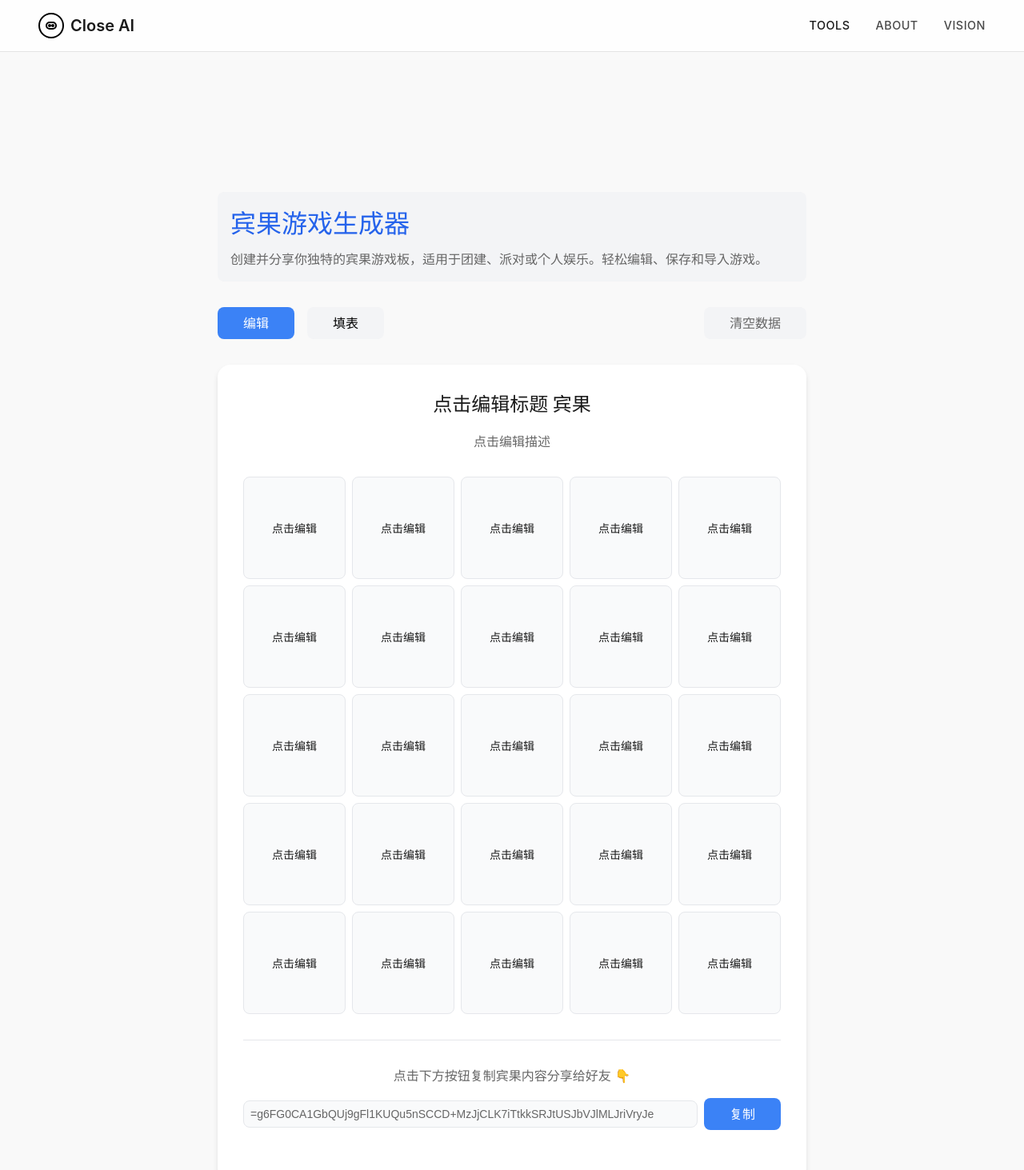
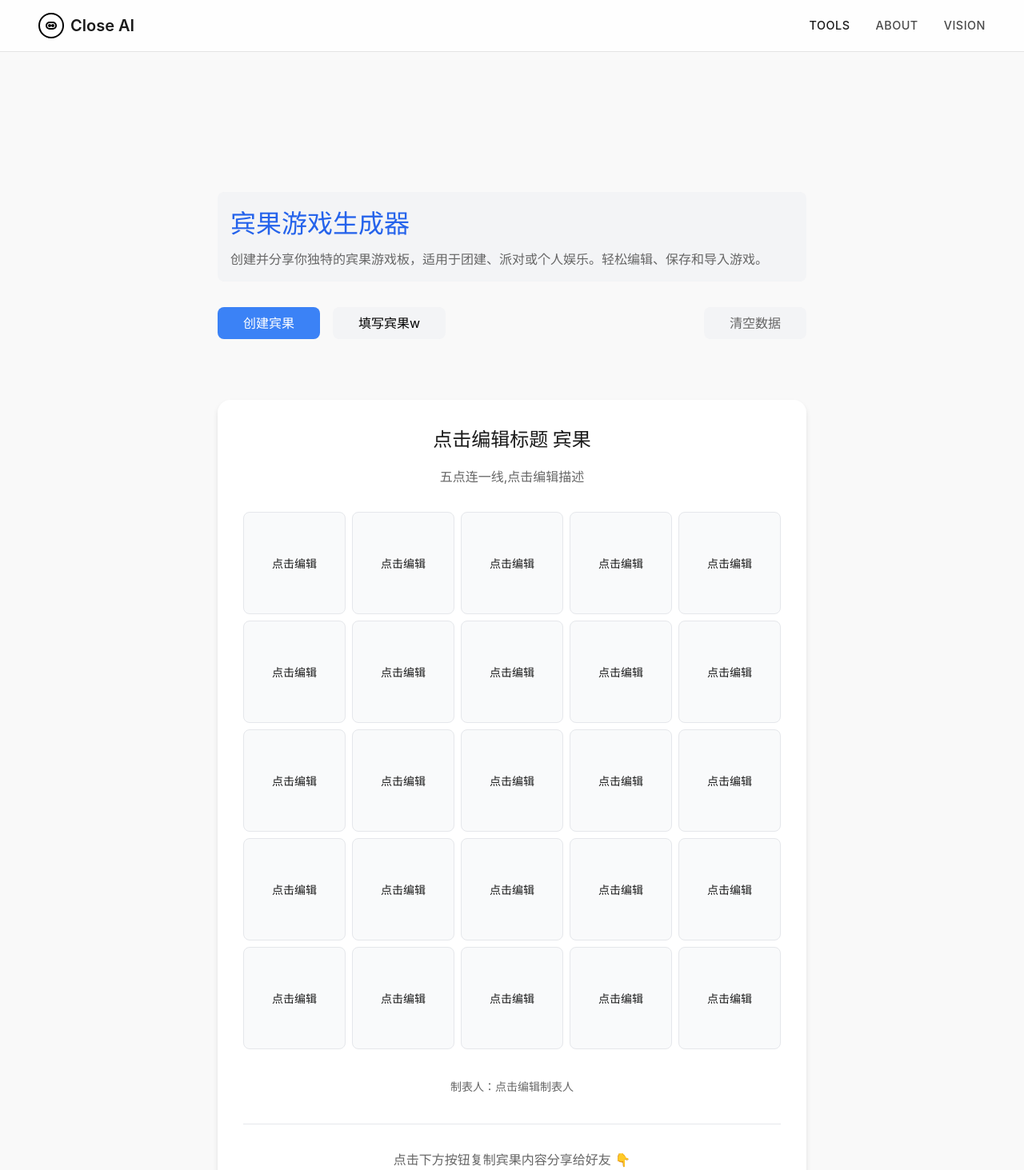
Before and after one commit to senzi/closeai, a Vue app: page /bingo-game in a window 1280 px wide. Shown: the top 1463 px of the page at 80% size. Built offline with nearby package versions, Linux system fonts and the light colour scheme.

Commit message:
fix: 修复creatorInput未定义错误并改进导入失败提示
1. 添加creatorInput的ref定义
2. 将导入失败提示改为内联显示
3. 添加错误提示的淡入淡出动画效果

```diff
--- a/src/views/tools/bingo-game.vue
+++ b/src/views/tools/bingo-game.vue
@@ -11,10 +11,10 @@
     <div class="mode-tabs">
       <div class="mode-buttons">
         <button :class="['tab-btn', { active: mode === 'edit' }]" @click="switchMode('edit')">
-          编辑
+          创建宾果
         </button>
         <button :class="['tab-btn', { active: mode === 'play' }]" @click="switchMode('play')">
-          填表
+          填写宾果w
         </button>
       </div>
       <button v-if="mode === 'edit'" @click="showClearConfirmation = true" class="clear-btn">
@@ -27,10 +27,27 @@
       <div class="clear-dialog">
         <p>确定要清空所有数据吗？此操作不可撤销。</p>
         <div class="confirmation-actions">
-          <button @click="clearAllData" class="clear-confirm-btn">确定</button>
-          <button @click="showClearConfirmation = false" class="clear-cancel-btn">取消</button>
+          <button @click="clearAllData" class="clear-confirm-btn">
+            确定
+          </button>
+          <button @click="showClearConfirmation = false" class="clear-cancel-btn">
+            取消
+          </button>
         </div>
       </div>
+    </div>
+
+    <!-- 填表模式的导入功能 -->
+    <div class="import-wrapper">
+      <div v-if="mode === 'play'" class="import-section">
+        <input v-model="importText" placeholder="粘贴宾果游戏数据或分享链接" class="import-input" />
+        <button @click="importGame" class="import-btn">
+          导入
+        </button>
+      </div>
+      <transition name="fade">
+        <p v-if="showImportError" class="import-error">导入失败：无效的数据格式</p>
+      </transition>
     </div>
 
     <!-- 游戏内容 -->
@@ -45,7 +62,7 @@
             {{ gameData.title || '点击编辑标题' }} 宾果
           </h2>
         </div>
-        <h2 v-else>{{ gameData.title || '未命名' }} 宾果</h2>
+        <h2 v-else>{{ gameData.title || '未命名' }}宾果</h2>
       </div>
 
       <!-- 描述 -->
@@ -55,16 +72,10 @@
             @blur="finishEditing('description')" @keyup.enter="finishEditing('description')" placeholder="输入描述"
             class="inline-edit" />
           <p v-else @click="startEditing('description')" class="editable">
-            {{ gameData.description || '点击编辑描述' }}
+            五点连一线,{{ gameData.description || '点击编辑描述' }}
           </p>
         </div>
         <p v-else>{{ gameData.description || '暂无描述' }}</p>
-      </div>
-
-      <!-- 填表模式的导入功能 -->
-      <div v-if="mode === 'play'" class="import-section">
-        <input v-model="importText" placeholder="粘贴宾果游戏数据" class="import-input" />
-        <button @click="importGame" class="import-btn">导入</button>
       </div>
 
       <!-- 5x5 表格 -->
@@ -86,14 +97,29 @@
         </div>
       </div>
 
+      <!-- 制表人 -->
+      <div class="creator-section">
+        <div v-if="mode === 'edit'" class="editable-field">
+          <input v-if="editingField === 'creator'" ref="creatorInput" v-model="gameData.creator"
+            @blur="finishEditing('creator')" @keyup.enter="finishEditing('creator')" placeholder="输入制表人"
+            class="inline-edit creator-input" />
+          <p v-else @click="startEditing('creator')" class="editable creator-text">
+            制表人：{{ gameData.creator || '点击编辑制表人' }}
+          </p>
+        </div>
+        <p v-else class="creator-text">
+          制表人：{{ gameData.creator || '未署名' }}
+        </p>
+      </div>
+
       <!-- 分享环节（仅编辑模式） -->
       <div v-if="mode === 'edit'" class="share-section">
         <div class="share-hint">点击下方按钮复制宾果内容分享给好友 👇</div>
         <div class="share-box">
           <div class="share-controls">
-            <input ref="shareInput" :value="shareCode" readonly class="share-input" />
+            <input ref="shareInput" :value="shareUrl" readonly class="share-input" />
             <button @click="copyShareCode" class="copy-btn">
-              复制
+              复制链接
             </button>
           </div>
           <div class="copy-feedback">
@@ -110,6 +136,7 @@
 <script setup lang="ts">
 import { ref, reactive, onMounted, watch, computed, nextTick } from 'vue'
 import * as pako from 'pako'
+import { useRoute } from 'vue-router'
 
 // 游戏模式
 const mode = ref<'edit' | 'play'>('edit')
@@ -117,10 +144,14 @@ const mode = ref<'edit' | 'play'>('edit')
 // 导入文本
 const importText = ref('')
 
+// 导入错误提示
+const showImportError = ref(false)
+
 // 正在编辑的字段
 const editingField = ref<string | null>(null)
 const titleInput = ref<HTMLInputElement | null>(null)
 const descriptionInput = ref<HTMLInputElement | null>(null)
+const creatorInput = ref<HTMLInputElement | null>(null)  // 添加 creatorInput 的 ref
 const cellInputs = ref<HTMLInputElement[]>([])
 
 // 添加一个方法来设置单元格输入框的 ref
@@ -141,6 +172,7 @@ const setCellInputRef = (el: HTMLInputElement | null, index: number) => {
 const initialGameData = {
   title: '',
   description: '',
+  creator: '',
   cells: Array(25).fill('')
 }
 
@@ -152,20 +184,18 @@ const selectedCells = reactive(Array(25).fill(false))
 // 从本地存储加载数据
 const loadSavedData = () => {
   const savedData = localStorage.getItem('bingo-game-data')
-  console.log('尝试加载保存的数据:', savedData)
 
   if (savedData) {
     try {
       const parsed = JSON.parse(savedData)
-      console.log('解析后的数据:', parsed)
 
       gameData.title = parsed.title || ''
       gameData.description = parsed.description || ''
+      gameData.creator = parsed.creator || ''  // 加载creator字段
       gameData.cells = Array.isArray(parsed.cells) ?
         parsed.cells.map((cell: string | null) => cell || '') :
         Array(25).fill('')
 
-      console.log('加载后的游戏数据:', { ...gameData })
     } catch (e) {
       console.error('加载保存的数据失败:', e)
     }
@@ -174,6 +204,13 @@ const loadSavedData = () => {
   }
 }
 
+// 获取完整的分享URL
+const shareUrl = computed(() => {
+  if (!shareCode.value) return ''
+  const baseUrl = window.location.origin + window.location.pathname
+  return `${baseUrl}#${shareCode.value}`
+})
+
 // 生成分享代码
 const shareCode = computed(() => {
   try {
@@ -181,6 +218,7 @@ const shareCode = computed(() => {
     const cleanData = {
       title: gameData.title ? gameData.title.slice(0, 100) : '',
       description: gameData.description ? gameData.description.slice(0, 200) : '',
+      creator: gameData.creator ? gameData.creator.slice(0, 50) : '',  // 添加creator字段
       cells: gameData.cells.map(cell => cell ? cell.slice(0, 50) : '')
     }
 
@@ -204,31 +242,129 @@ const shareCode = computed(() => {
 // 复制成功提示
 const showCopySuccess = ref(false)
 
-// 复制分享代码
+// 复制分享链接
 const copyShareCode = async () => {
+  if (!shareUrl.value) return
+
   try {
-    await navigator.clipboard.writeText(shareCode.value)
+    await navigator.clipboard.writeText(shareUrl.value)
     showCopySuccess.value = true
     setTimeout(() => {
       showCopySuccess.value = false
     }, 2000)
   } catch (e) {
     console.error('复制失败:', e)
+    alert('复制失败，请手动复制')
   }
 }
 
+// 从URL或文本中提取shareCode
+const extractShareCode = (text: string) => {
+  // 如果是完整URL，提取hash部分
+  if (text.includes('#')) {
+    const hashIndex = text.lastIndexOf('#')
+    return text.slice(hashIndex + 1)
+  }
+  // 否则认为整个文本就是shareCode
+  return text
+}
+
+// 导入游戏数据
+const importGame = () => {
+  if (!importText.value) return
+
+  try {
+    // 提取shareCode
+    const code = extractShareCode(importText.value.trim())
+
+    // 反转字符串
+    const reversed = code.split('').reverse().join('')
+
+    // 解码 base64
+    const binary = atob(reversed)
+    const bytes = new Uint8Array(binary.length)
+    for (let i = 0; i < binary.length; i++) {
+      bytes[i] = binary.charCodeAt(i)
+    }
+
+    // 使用 pako 解压缩
+    const decompressed = pako.inflate(bytes, { to: 'string' })
+
+    // 解析 JSON
+    const imported = JSON.parse(decompressed)
+
+    // 重置数据
+    Object.assign(gameData, initialGameData)
+
+    // 更新有效数据
+    gameData.title = imported.title ? imported.title.slice(0, 100) : ''
+    gameData.description = imported.description ? imported.description.slice(0, 200) : ''
+    gameData.creator = imported.creator ? imported.creator.slice(0, 50) : ''
+
+    // 确保 cells 总是有 25 个元素，空值用空字符串填充
+    gameData.cells = (imported.cells || []).slice(0, 25)
+    while (gameData.cells.length < 25) {
+      gameData.cells.push('')
+    }
+
+    importText.value = ''
+    showImportError.value = false  // 导入成功时隐藏错误提示
+  } catch (e) {
+    showImportError.value = true  // 显示错误提示
+    setTimeout(() => {
+      showImportError.value = false  // 3秒后自动隐藏错误提示
+    }, 3000)
+  }
+}
+
+// 添加清空确认的响应式变量
+const showClearConfirmation = ref(false)
+
+// 清空所有数据的方法
+const clearAllData = () => {
+  // 重置游戏数据
+  Object.assign(gameData, initialGameData)
+
+  // 清空本地存储
+  localStorage.removeItem('bingo-game-data')
+
+  // 重置选中状态
+  selectedCells.splice(0, selectedCells.length, ...Array(25).fill(false))
+
+  // 关闭确认弹窗
+  showClearConfirmation.value = false
+
+  // 可选：添加清空成功的提示
+  console.log('已清空所有数据')
+}
+
+// 初始化时检查URL中的shareCode
+const route = useRoute()
+onMounted(() => {
+  const hash = window.location.hash
+  if (hash) {
+    const code = hash.slice(1) // 移除#号
+    if (code) {
+      importText.value = code
+      importGame()
+      // 导入后切换到填表模式
+      mode.value = 'play'
+    }
+  }
+})
+
 // 初始化时加载数据
 onMounted(() => {
-  console.log('组件挂载，当前模式:', mode.value)
   loadSavedData()
 })
 
 // 监听编辑模式下的数据变化，保存到本地存储
-watch([() => gameData.title, () => gameData.description, () => gameData.cells], () => {
+watch([() => gameData.title, () => gameData.description, () => gameData.creator, () => gameData.cells], () => {
   if (mode.value === 'edit') {
     localStorage.setItem('bingo-game-data', JSON.stringify({
       title: gameData.title,
       description: gameData.description,
+      creator: gameData.creator,
       cells: gameData.cells
     }))
   }
@@ -240,7 +376,6 @@ const switchMode = async (newMode: 'edit' | 'play') => {
 
   // 如果已经是当前模式，强制重新加载
   if (newMode === mode.value) {
-    console.log('强制重新加载数据')
     // 使用 setTimeout 代替 nextTick，避免可能的渲染问题
     await new Promise(resolve => setTimeout(resolve, 0))
   }
@@ -252,10 +387,8 @@ const switchMode = async (newMode: 'edit' | 'play') => {
     // 切换到填表模式时重置所有数据
     Object.assign(gameData, initialGameData)
     selectedCells.fill(false)
-    console.log('切换到填表模式，重置数据')
   } else {
     // 切换到编辑模式时立即加载保存的数据
-    console.log('切换到编辑模式，加载保存的数据')
     loadSavedData()
   }
 
@@ -265,7 +398,6 @@ const switchMode = async (newMode: 'edit' | 'play') => {
 
 // 开始编辑
 const startEditing = (field: string) => {
-  console.log(`开始编辑: ${field}`)
 
   // 强制设置为编辑模式
   mode.value = 'edit'
@@ -277,24 +409,19 @@ const startEditing = (field: string) => {
 
     if (field === 'title') {
       elementToFocus = titleInput.value
-      console.log('标题输入框:', elementToFocus)
     } else if (field === 'description') {
       elementToFocus = descriptionInput.value
-      console.log('描述输入框:', elementToFocus)
     } else if (field.startsWith('cell-')) {
       const index = parseInt(field.replace('cell-', ''))
-      console.log('尝试聚焦单元格:', index)
-      console.log('cellInputs 数组长度:', cellInputs.value.length)
-      console.log('cellInputs:', cellInputs.value.map(el => el ? '有元素' : '空'))
 
       elementToFocus = cellInputs.value[index] || null
-      console.log(`单元格 ${index} 输入框:`, elementToFocus)
+    } else if (field === 'creator') {
+      elementToFocus = creatorInput.value
     }
 
     if (elementToFocus) {
       elementToFocus.focus()
       elementToFocus.select() // 额外添加选中效果
-      console.log(`成功聚焦元素: ${field}`)
     } else {
       console.error(`未找到要聚焦的元素: ${field}`)
     }
@@ -321,72 +448,6 @@ const finishEditing = (field: string) => {
     editingField.value = null
   }
 }
-
-// 导入游戏数据
-const importGame = () => {
-  console.log('开始导入数据，导入文本:', importText.value)
-
-  try {
-    // 反转字符串
-    const reversed = importText.value.split('').reverse().join('')
-    console.log('逆序后的文本:', reversed)
-
-    // 解码 base64
-    const binary = atob(reversed)
-    const bytes = new Uint8Array(binary.length)
-    for (let i = 0; i < binary.length; i++) {
-      bytes[i] = binary.charCodeAt(i)
-    }
-
-    // 使用 pako 解压缩
-    const decompressed = pako.inflate(bytes, { to: 'string' })
-    console.log('解压后的JSON字符串:', decompressed)
-
-    // 解析 JSON
-    const imported = JSON.parse(decompressed)
-    console.log('解析后的导入数据:', imported)
-
-    // 重置数据
-    Object.assign(gameData, initialGameData)
-
-    // 更新有效数据
-    gameData.title = imported.title ? imported.title.slice(0, 100) : ''
-    gameData.description = imported.description ? imported.description.slice(0, 200) : ''
-
-    // 确保 cells 总是有 25 个元素，空值用空字符串填充
-    gameData.cells = (imported.cells || []).slice(0, 25)
-    while (gameData.cells.length < 25) {
-      gameData.cells.push('')
-    }
-
-    importText.value = ''
-    console.log('导入完成后的游戏数据:', { ...gameData })
-  } catch (e) {
-    console.error('导入失败:', e)
-    alert('导入失败：无效的数据格式')
-  }
-}
-
-// 添加清空确认的响应式变量
-const showClearConfirmation = ref(false)
-
-// 清空所有数据的方法
-const clearAllData = () => {
-  // 重置游戏数据
-  Object.assign(gameData, initialGameData)
-
-  // 清空本地存储
-  localStorage.removeItem('bingo-game-data')
-
-  // 重置选中状态
-  selectedCells.splice(0, selectedCells.length, ...Array(25).fill(false))
-
-  // 关闭确认弹窗
-  showClearConfirmation.value = false
-
-  // 可选：添加清空成功的提示
-  console.log('已清空所有数据')
-}
 </script>
 
 <style scoped>
@@ -400,7 +461,7 @@ const clearAllData = () => {
   display: flex;
   justify-content: space-between;
   align-items: center;
-  margin-bottom: 2rem;
+  margin-bottom: 1rem;
 }
 
 .mode-buttons {
@@ -445,10 +506,14 @@ const clearAllData = () => {
   color: #666;
 }
 
+.import-wrapper {
+  min-height: 60px;
+  /* 预留空间，防止切换模式时的布局跳动 */
+}
+
 .import-section {
   display: flex;
   gap: 1rem;
-  margin-bottom: 2rem;
 }
 
 .import-input {
@@ -465,6 +530,13 @@ const clearAllData = () => {
   border: none;
   border-radius: 0.5rem;
   cursor: pointer;
+}
+
+.import-error {
+  color: #dc2626;
+  margin: 0.5rem 0 0;
+  font-size: 0.875rem;
+  text-align: center;
 }
 
 .bingo-grid {
@@ -604,7 +676,8 @@ const clearAllData = () => {
 }
 
 .copy-feedback {
-  height: 24px; /* 预留固定高度 */
+  height: 24px;
+  /* 预留固定高度 */
   display: flex;
   justify-content: center;
   align-items: center;
@@ -725,4 +798,43 @@ const clearAllData = () => {
   font-size: 1rem;
   line-height: 1.5;
 }
+
+.import-wrapper {
+  min-height: 60px;
+  /* 预留空间，防止切换模式时的布局跳动 */
+  /*margin-bottom: 2rem;*/
+}
+
+.import-section {
+  display: flex;
+  gap: 1rem;
+}
+
+.creator-section {
+  text-align: center;
+  margin: 2rem 0;
+}
+
+.creator-text {
+  color: #666;
+  margin: 0;
+  font-size: 0.875rem;
+}
+
+.creator-input {
+  text-align: center;
+  width: auto;
+  min-width: 200px;
+}
+
+.editable.creator-text {
+  display: inline-block;
+  padding: 0.25rem 0.5rem;
+  border-radius: 0.25rem;
+}
+
+.editable.creator-text:hover {
+  background: #f3f4f6;
+}
+
 </style>
```
